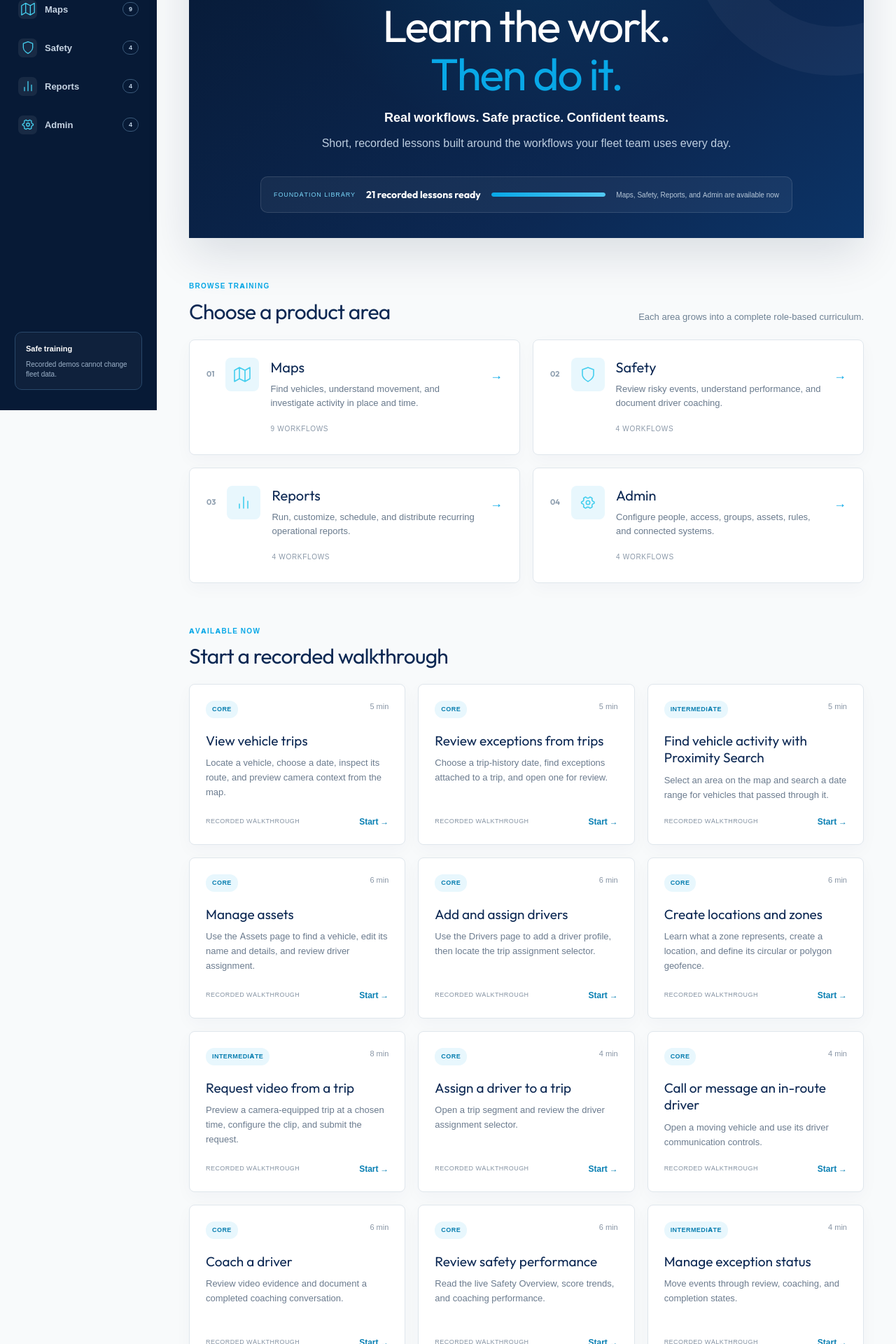
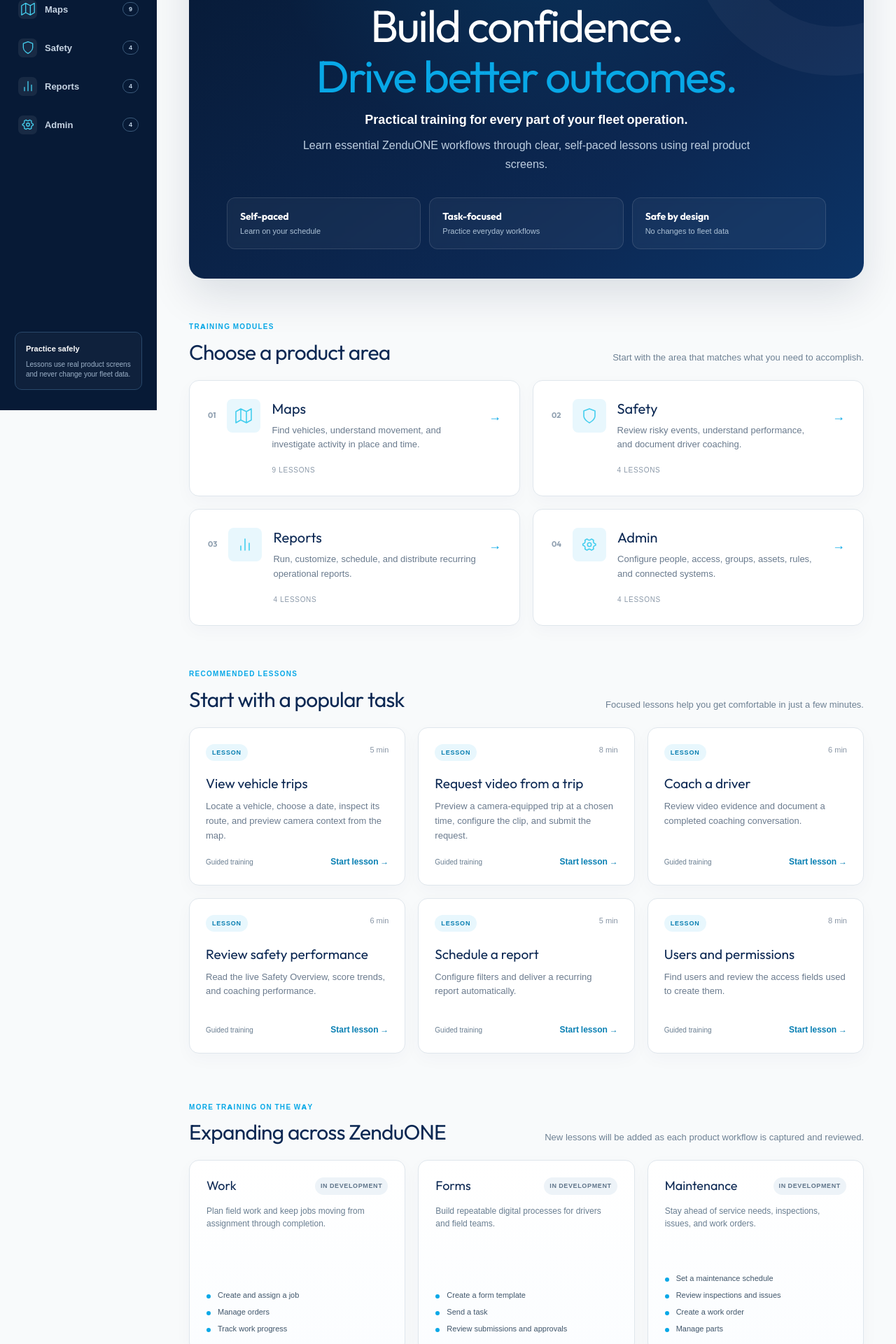
Before and after one commit to marksmith9192-afk/ZenCam-Academy, a Next.js app: page / in a window 1280 px wide. Shown: the part 214-2134 px from the top of the page at 70% size. Built offline with nearby package versions, Linux system fonts and the light colour scheme.

Commit message:
Polish customer academy experience

```diff
--- a/app/globals.css
+++ b/app/globals.css
@@ -158,3 +158,31 @@
 
 @media(max-width:1050px){.training-app{grid-template-columns:76px 1fr}.training-main{padding:34px 28px 60px!important}.academy-progress{grid-template-columns:auto auto}.academy-progress>div{min-width:220px}.academy-progress small{text-align:right}.lesson-grid{grid-template-columns:repeat(2,1fr)}.training-nav-home .training-home-logo{width:31px;height:31px;flex-basis:31px}.training-main .simple-tour-card,.training-main .screenshot-tour-card{width:min(340px,40%)}}
 @media(max-width:720px){.training-main{padding:20px 15px 44px!important}.academy-hero{padding:48px 24px 28px;min-height:auto;gap:26px}.academy-hero h1{font-size:clamp(38px,12vw,52px)}.academy-hero h1>span{white-space:normal}.academy-subhead{font-size:16px}.academy-progress{margin:0;width:100%;display:flex;align-items:stretch;text-align:center}.academy-progress>div{min-width:0;width:100%}.academy-progress small{white-space:normal;text-align:center}.section-heading h2{font-size:27px}.section-card{grid-template-columns:auto 1fr auto}.section-number{display:none}.section-hero{padding:30px 24px;align-items:flex-start}.section-hero-icon{width:56px;height:56px}.section-hero h1{font-size:34px}.lesson-heading h1{font-size:36px}.lesson-card{min-height:210px}}
+
+/* Customer-facing academy polish */
+.academy-hero{border-radius:22px;min-height:430px;padding-bottom:42px}
+.academy-hero h1>span{margin-top:3px}
+.academy-benefits{position:relative;z-index:1;width:min(860px,100%);display:grid;grid-template-columns:repeat(3,1fr);gap:12px;text-align:left}
+.academy-benefits>div{display:flex;flex-direction:column;gap:2px;padding:15px 18px;border:1px solid #ffffff1f;border-radius:12px;background:#ffffff0b;backdrop-filter:blur(4px)}
+.academy-benefits strong{color:#fff;font-family:var(--font-outfit),Outfit,sans-serif;font-size:14px;letter-spacing:-.01em}
+.academy-benefits span{color:#aec3d7;font-size:11px}
+.academy-sections,.ready-lessons,.academy-roadmap,.curriculum{max-width:1240px;margin:54px auto 0}
+.section-card,.lesson-card{border-radius:14px}
+.section-card{min-height:166px;padding:26px}
+.lesson-card{min-height:222px}
+.lesson-card-top span{border-radius:999px;text-transform:uppercase;letter-spacing:.09em}
+.lesson-card-footer span{text-transform:none;letter-spacing:0;font-size:10px;color:#6a7e91}
+.academy-roadmap{padding-top:8px}
+.roadmap-grid{display:grid;grid-template-columns:repeat(3,1fr);gap:18px}
+.roadmap-card{display:flex;flex-direction:column;min-height:275px;padding:24px;border:1px solid var(--line);border-radius:14px;background:linear-gradient(180deg,#fff,#fbfdff);box-shadow:0 8px 25px #0c285308}
+.roadmap-card>div{display:flex;align-items:center;justify-content:space-between;gap:16px}
+.roadmap-card>div span{order:2;padding:5px 8px;border-radius:999px;background:#edf3f8;color:#60758a;font-size:9px;font-weight:750;text-transform:uppercase;letter-spacing:.07em;white-space:nowrap}
+.roadmap-card h3{margin:0;font-size:18px;line-height:1.25}
+.roadmap-card>p{margin:14px 0 16px;color:#687d90;font-size:12px;line-height:1.55}
+.roadmap-card ul{display:grid;gap:8px;margin:auto 0 0;padding:0;list-style:none}
+.roadmap-card li{position:relative;padding-left:16px;color:#40566b;font-size:11px;line-height:1.45}
+.roadmap-card li:before{content:"";position:absolute;left:0;top:.55em;width:6px;height:6px;border-radius:50%;background:var(--blue)}
+.section-hero{border-radius:18px}
+
+@media(max-width:1050px){.roadmap-grid{grid-template-columns:repeat(2,1fr)}.academy-benefits{max-width:720px}}
+@media(max-width:720px){.academy-hero{border-radius:16px;padding:42px 22px 24px}.academy-benefits{grid-template-columns:1fr;gap:8px}.academy-benefits>div{text-align:center}.roadmap-grid{grid-template-columns:1fr}.roadmap-card{min-height:auto}.section-card,.lesson-card,.section-hero{border-radius:12px}}
--- a/app/layout.tsx
+++ b/app/layout.tsx
@@ -10,11 +10,11 @@
   const origin = process.env.NEXT_PUBLIC_SITE_URL ?? "http://localhost:3000";
   return {
     metadataBase: new URL(origin),
-    title: "ZenduONE Academy",
-    description: "Interactive product training for Maps, Safety, Reports, and Administration.",
+    title: "ZenCam Academy",
+    description: "Self-paced ZenduONE training for confident, capable fleet teams.",
     icons: { icon: assetPath("/favicon.svg"), shortcut: assetPath("/favicon.svg") },
-    openGraph: { title: "ZenduONE Academy", description: "Learn the work. Then do it.", images: [{ url: assetPath("/og.png"), width: 1536, height: 1024 }] },
-    twitter: { card: "summary_large_image", title: "ZenduONE Academy", description: "Learn the work. Then do it.", images: [assetPath("/og.png")] },
+    openGraph: { title: "ZenCam Academy", description: "Practical ZenduONE training for every part of your fleet operation.", images: [{ url: assetPath("/og.png"), width: 1536, height: 1024 }] },
+    twitter: { card: "summary_large_image", title: "ZenCam Academy", description: "Practical ZenduONE training for every part of your fleet operation.", images: [assetPath("/og.png")] },
   };
 }
 
--- a/app/page.tsx
+++ b/app/page.tsx
@@ -2,43 +2,60 @@
 import { LessonCard } from "../components/lesson-card";
 import { TrainingShell } from "../components/training-shell";
 import { assetPath } from "../lib/asset-path";
-import { availableLessons, sections } from "../lib/training-catalog";
+import { availableLessons, sections, upcomingModules } from "../lib/training-catalog";
 
 export default function TrainingHome() {
+  const featuredLessons = availableLessons.filter(({ section, slug }) => [
+    "maps:view-trips",
+    "maps:request-trip-video",
+    "safety:coach-driver",
+    "safety:review-scorecards",
+    "reports:schedule-report",
+    "admin:users-permissions",
+  ].includes(`${section.slug}:${slug}`));
+
   return <TrainingShell>
     <section className="academy-hero">
       <div className="academy-hero-copy">
-        <span className="academy-kicker">Welcome to ZenduONE Academy</span>
-        <h1>Learn the work.<span>Then do it.</span></h1>
-        <strong className="academy-subhead">Real workflows. Safe practice. Confident teams.</strong>
-        <p>Short, recorded lessons built around the workflows your fleet team uses every day.</p>
+        <span className="academy-kicker">Welcome to ZenCam Academy</span>
+        <h1>Build confidence.<span>Drive better outcomes.</span></h1>
+        <strong className="academy-subhead">Practical training for every part of your fleet operation.</strong>
+        <p>Learn essential ZenduONE workflows through clear, self-paced lessons using real product screens.</p>
       </div>
-      <div className="academy-progress">
-        <span>Foundation library</span>
-        <strong>{availableLessons.length} recorded lessons ready</strong>
-        <div><i /></div>
-        <small>Maps, Safety, Reports, and Admin are available now</small>
+      <div className="academy-benefits" aria-label="Training benefits">
+        <div><strong>Self-paced</strong><span>Learn on your schedule</span></div>
+        <div><strong>Task-focused</strong><span>Practice everyday workflows</span></div>
+        <div><strong>Safe by design</strong><span>No changes to fleet data</span></div>
       </div>
     </section>
 
     <section className="academy-sections">
       <div className="section-heading">
-        <div><span>Browse training</span><h2>Choose a product area</h2></div>
-        <p>Each area grows into a complete role-based curriculum.</p>
+        <div><span>Training modules</span><h2>Choose a product area</h2></div>
+        <p>Start with the area that matches what you need to accomplish.</p>
       </div>
       <div className="section-grid">
         {sections.map((section, index) => <Link key={section.slug} href={`/training/${section.slug}`} className={`section-card ${section.color}`}>
           <span className="section-number">{String(index + 1).padStart(2, "0")}</span>
           <span className="section-icon"><img src={assetPath(section.icon)} alt="" /></span>
-          <div><h3>{section.title}</h3><p>{section.description}</p><small>{section.lessons.length} workflows</small></div>
+          <div><h3>{section.title}</h3><p>{section.description}</p><small>{section.lessons.length} lessons</small></div>
           <b>&rarr;</b>
         </Link>)}
       </div>
     </section>
 
     <section className="ready-lessons">
-      <div className="section-heading"><div><span>Available now</span><h2>Start a recorded walkthrough</h2></div></div>
-      <div className="lesson-grid">{availableLessons.map(({ section, ...lesson }) => <LessonCard key={`${section.slug}-${lesson.slug}`} section={section.slug} lesson={lesson} />)}</div>
+      <div className="section-heading"><div><span>Recommended lessons</span><h2>Start with a popular task</h2></div><p>Focused lessons help you get comfortable in just a few minutes.</p></div>
+      <div className="lesson-grid">{featuredLessons.map(({ section, ...lesson }) => <LessonCard key={`${section.slug}-${lesson.slug}`} section={section.slug} lesson={lesson} />)}</div>
+    </section>
+
+    <section className="academy-roadmap">
+      <div className="section-heading"><div><span>More training on the way</span><h2>Expanding across ZenduONE</h2></div><p>New lessons will be added as each product workflow is captured and reviewed.</p></div>
+      <div className="roadmap-grid">{upcomingModules.map((module) => <article className="roadmap-card" key={module.title}>
+        <div><span>In development</span><h3>{module.title}</h3></div>
+        <p>{module.description}</p>
+        <ul>{module.lessons.map((lesson) => <li key={lesson}>{lesson}</li>)}</ul>
+      </article>)}</div>
     </section>
   </TrainingShell>;
 }
--- a/app/training/[section]/[lesson]/page.tsx
+++ b/app/training/[section]/[lesson]/page.tsx
@@ -19,8 +19,8 @@
   if (!demo) notFound();
   return <TrainingShell activeSection={section.slug}>
     <div className="lesson-breadcrumb"><Link href="/">Training</Link><span>›</span><Link href={`/training/${section.slug}`}>{section.title}</Link><span>›</span><strong>{lesson.title}</strong></div>
-    <section className="lesson-heading"><div><span className="academy-kicker">Recorded lesson · {lesson.duration} minutes</span><h1>{lesson.title}</h1><p>{lesson.description}</p></div><aside><strong>What you’ll learn</strong><ol>{lesson.objectives.map((objective) => <li key={objective}>{objective}</li>)}</ol></aside></section>
+    <section className="lesson-heading"><div><span className="academy-kicker">ZenduONE lesson · {lesson.duration} minutes</span><h1>{lesson.title}</h1><p>{lesson.description}</p></div><aside><strong>What you’ll learn</strong><ol>{lesson.objectives.map((objective) => <li key={objective}>{objective}</li>)}</ol></aside></section>
     <ScreenshotWorkflowDemo variant={demo} />
-    <div className="lesson-next"><span>Complete the tour to finish this lesson.</span><Link href={`/training/${section.slug}`}>Back to {section.title} curriculum</Link></div>
+    <div className="lesson-next"><span>Complete the tour to finish this lesson.</span><Link href={`/training/${section.slug}`}>Back to {section.title} training</Link></div>
   </TrainingShell>;
 }
--- a/app/training/[section]/page.tsx
+++ b/app/training/[section]/page.tsx
@@ -12,7 +12,13 @@
   if (!section) notFound();
   const available = section.lessons.filter((lesson) => lesson.status === "available").length;
   return <TrainingShell activeSection={section.slug}>
-    <section className={`section-hero ${section.color}`}><span className="section-hero-icon"><img src={assetPath(section.icon)} alt="" /></span><div><span>ZenduONE Academy / {section.title}</span><h1>{section.title} training</h1><p>{section.description}</p><small>{available} available · {section.lessons.length - available} planned</small></div></section>
-    <section className="curriculum"><div className="section-heading"><div><span>Curriculum</span><h2>Choose a workflow</h2></div><p>Lessons are designed to take less than ten minutes.</p></div><div className="lesson-grid">{section.lessons.map((lesson) => <LessonCard key={lesson.slug} section={section.slug} lesson={lesson} />)}</div></section>
+    <section className={`section-hero ${section.color}`}>
+      <span className="section-hero-icon"><img src={assetPath(section.icon)} alt="" /></span>
+      <div><span>ZenCam Academy / {section.title}</span><h1>{section.title} training</h1><p>{section.description}</p><small>{available} {available === 1 ? "lesson" : "lessons"}</small></div>
+    </section>
+    <section className="curriculum">
+      <div className="section-heading"><div><span>{section.title} module</span><h2>Choose a lesson</h2></div><p>Each lesson focuses on a task you’ll perform in ZenduONE.</p></div>
+      <div className="lesson-grid">{section.lessons.map((lesson) => <LessonCard key={lesson.slug} section={section.slug} lesson={lesson} />)}</div>
+    </section>
   </TrainingShell>;
 }
--- a/components/lesson-card.tsx
+++ b/components/lesson-card.tsx
@@ -3,12 +3,12 @@
 
 export function LessonCard({ lesson, section }: { lesson: Lesson; section: SectionSlug }) {
   const content = <>
-    <div className="lesson-card-top"><span>{lesson.level}</span><em>{lesson.duration} min</em></div>
+    <div className="lesson-card-top"><span>Lesson</span><em>{lesson.duration} min</em></div>
     <h3>{lesson.title}</h3>
     <p>{lesson.description}</p>
     <div className="lesson-card-footer">
-      <span>{lesson.status === "available" ? "Recorded walkthrough" : "Planned lesson"}</span>
-      <b>{lesson.status === "available" ? "Start →" : "Coming soon"}</b>
+      <span>{lesson.status === "available" ? "Guided training" : "In development"}</span>
+      <b>{lesson.status === "available" ? "Start lesson →" : "Coming soon"}</b>
     </div>
   </>;
   return lesson.status === "available"
--- a/components/screenshot-workflow-demo.tsx
+++ b/components/screenshot-workflow-demo.tsx
@@ -260,9 +260,9 @@
   function exit() { setStep(0); setMode(null); }
 
   return <section className="workflow-demo-wrap screenshot-workflow">
-    <div className="workflow-demo-intro"><div><span>Recorded product walkthrough</span><h2>{workflow.title}</h2><p>{workflow.subtitle}</p></div><div><button onClick={() => start("guided")}>Try it yourself →</button><button onClick={() => start("watch")}>▶ Watch tour</button></div></div>
-    <div className="workflow-demo-shell"><div className="workflow-browser"><i/><i/><i/><span>academy.zendu.one/{variant}</span><b>RECORDED</b></div><div className="screenshot-stage">
-      <img src={assetPath(current.image)} alt={`ZenduONE recorded screen — ${current.title}`} />
+    <div className="workflow-demo-intro"><div><span>Guided product lesson</span><h2>{workflow.title}</h2><p>{workflow.subtitle}</p></div><div><button onClick={() => start("guided")}>Try it yourself →</button><button onClick={() => start("watch")}>▶ Watch lesson</button></div></div>
+    <div className="workflow-demo-shell"><div className="workflow-browser"><i/><i/><i/><span>academy.zendu.one/{variant}</span><b>PRACTICE</b></div><div className="screenshot-stage">
+      <img src={assetPath(current.image)} alt={`ZenduONE product screen — ${current.title}`} />
       {running && current.hotspot && <button className="screenshot-hotspot" aria-label={`${current.title}. Select highlighted area.`} onClick={advance} style={{ left: `${current.hotspot.x}%`, top: `${current.hotspot.y}%`, width: `${current.hotspot.width}%`, height: `${current.hotspot.height}%` }} />}
       {running && <>{!current.hotspot && <div className="screenshot-complete-mark">✓</div>}<button className="simple-exit screenshot-exit" onClick={exit}>× Exit guide</button><aside className={`simple-tour-card screenshot-tour-card ${placement.side}`} style={placement.style}><div><span>{step + 1}</span><strong>{current.label}</strong></div><h3>{current.title}</h3><p>{current.body}</p><footer><button disabled={step === 0} onClick={() => setStep((value) => Math.max(0, value - 1))}>← Back</button><span>{step + 1} / {workflow.steps.length}</span>{step === workflow.steps.length - 1 ? <button className="next" onClick={exit}>Finish</button> : <button className="next" onClick={advance}>Next →</button>}</footer></aside></>}
     </div></div>
--- a/components/training-shell.tsx
+++ b/components/training-shell.tsx
@@ -6,8 +6,8 @@
   return (
     <div className="training-app">
       <header className="training-header">
-        <Link href="/" className="training-brand"><span>Z</span><strong>ZenduONE Academy</strong></Link>
-        <div className="training-header-meta"><span>Product training</span><div className="learner-avatar">MS</div></div>
+        <Link href="/" className="training-brand"><span>Z</span><strong>ZenCam Academy</strong></Link>
+        <div className="training-header-meta"><span>Customer training</span><div className="learner-avatar">MS</div></div>
       </header>
       <aside className="training-nav" aria-label="Training sections">
         <Link href="/" className={!activeSection ? "training-nav-home active" : "training-nav-home"}>
@@ -22,7 +22,7 @@
             <em>{section.lessons.filter((lesson) => lesson.status === "available").length}</em>
           </Link>
         ))}
-        <div className="training-nav-note"><strong>Safe training</strong><span>Recorded demos cannot change fleet data.</span></div>
+        <div className="training-nav-note"><strong>Practice safely</strong><span>Lessons use real product screens and never change your fleet data.</span></div>
       </aside>
       <main className="training-main">{children}</main>
     </div>
--- a/lib/training-catalog.ts
+++ b/lib/training-catalog.ts
@@ -26,6 +26,21 @@
   color: string;
   lessons: Lesson[];
 };
+
+export type UpcomingModule = {
+  title: string;
+  description: string;
+  lessons: string[];
+};
+
+export const upcomingModules: UpcomingModule[] = [
+  { title: "Work", description: "Plan field work and keep jobs moving from assignment through completion.", lessons: ["Create and assign a job", "Manage orders", "Track work progress"] },
+  { title: "Forms", description: "Build repeatable digital processes for drivers and field teams.", lessons: ["Create a form template", "Send a task", "Review submissions and approvals"] },
+  { title: "Maintenance", description: "Stay ahead of service needs, inspections, issues, and work orders.", lessons: ["Set a maintenance schedule", "Review inspections and issues", "Create a work order", "Manage parts"] },
+  { title: "Hours of Service", description: "Monitor driver availability and review compliant safety logs.", lessons: ["Review the HOS summary", "Review and certify safety logs"] },
+  { title: "Products & inventory", description: "Organize products, stock levels, tags, locations, and identifiers.", lessons: ["Create a product", "Track inventory by location", "Use product tags and identifiers"] },
+  { title: "Administration setup", description: "Complete the settings that support your organization and connected workflows.", lessons: ["Configure organization details", "Manage tags and custom fields", "Configure video and coaching settings", "Connect applications", "Review the audit log"] },
+];
 
 export const sections: TrainingSection[] = [
   {
```
